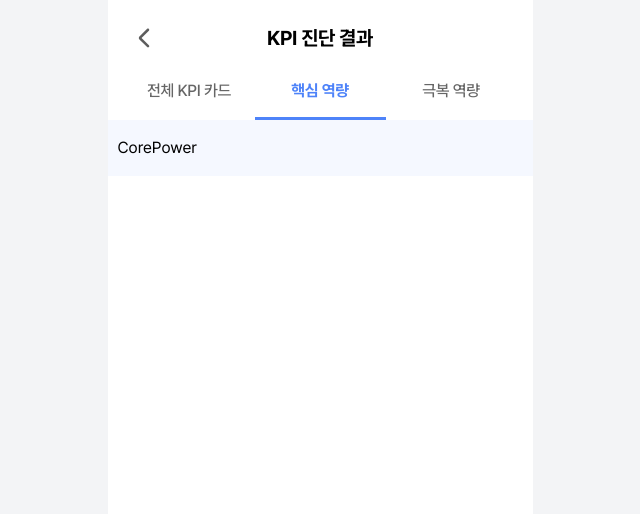
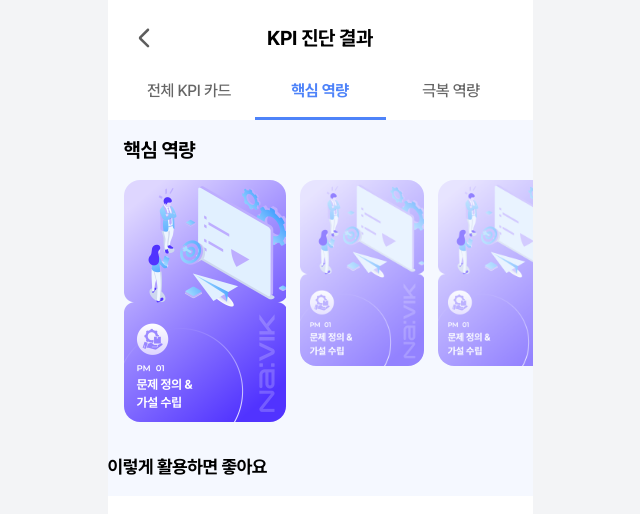
Before and after one commit to UMC9th-NaviK/NaviK-FE, a React (Vite) app: page /job/result in a window 1280 px wide. Both pictures are taken after a click on the button "핵심 역량". Shown: the top 514 px of the page, without its empty margins (320-960 px from the left). Built offline with nearby package versions, Linux system fonts and the light colour scheme.

Commit message:
#8 [FEAT] 카드 결과화면

```diff
--- a/src/components/job/AllKpiCard.tsx
+++ b/src/components/job/AllKpiCard.tsx
@@ -1,6 +1,6 @@
 const AllKpiCard = () => {
   return (
-    <div className="flex flex-col gap-4 pb-7">
+    <div className="flex flex-col gap-4 p-4 pb-7">
       {/* 전체 카드 리스트 */}
       <div className="grid grid-cols-2 gap-4">
         {/* 카드 20개 반복 */}
--- a/src/components/job/CorePower.tsx
+++ b/src/components/job/CorePower.tsx
@@ -1,5 +1,15 @@
+import CardSlider from '../common/CardSlider';
+
 const CorePower = () => {
-  return <div>CorePower</div>;
+  return (
+    <div className="flex flex-col gap-8">
+      <CardSlider title="핵심 역량" />
+      <div>
+        <p className="text-heading-18B mb-4">이렇게 활용하면 좋아요</p>
+        {/* 내용 */}
+      </div>
+    </div>
+  );
 };
 
 export default CorePower;
--- a/src/components/job/OvercomePower.tsx
+++ b/src/components/job/OvercomePower.tsx
@@ -1,5 +1,15 @@
+import CardSlider from '../common/CardSlider';
+
 const OvercomePower = () => {
-  return <div>OvercomePower</div>;
+  return (
+    <div className="flex flex-col gap-8">
+      <CardSlider title="극복 역량" />
+      <div>
+        <p className="text-heading-18B mb-4">이렇게 극복하는건 어때요</p>
+        {/* 내용 */}
+      </div>
+    </div>
+  );
 };
 
 export default OvercomePower;
--- a/src/pages/job/ResultPage.tsx
+++ b/src/pages/job/ResultPage.tsx
@@ -13,9 +13,10 @@ const ResultPage = () => {
 
   return (
     <>
+      {/* TODO: 은솔 공통 컴포넌트로 변경 */}
       <BackHeader title="KPI 진단 결과" />
       <CardNavigate selected={selected} setSelected={setSelected} />
-      <div className="bg-white-background px-2.5 py-4">
+      <div className="bg-white-background">
         <CurrentComponent />
       </div>
     </>
```
